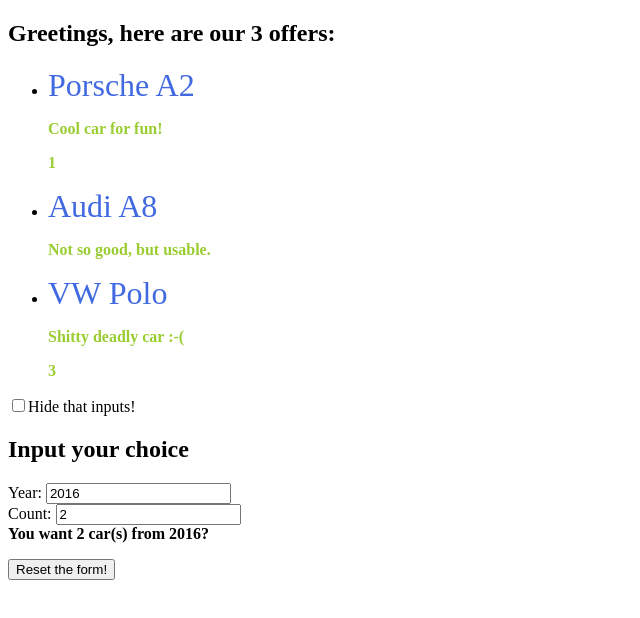
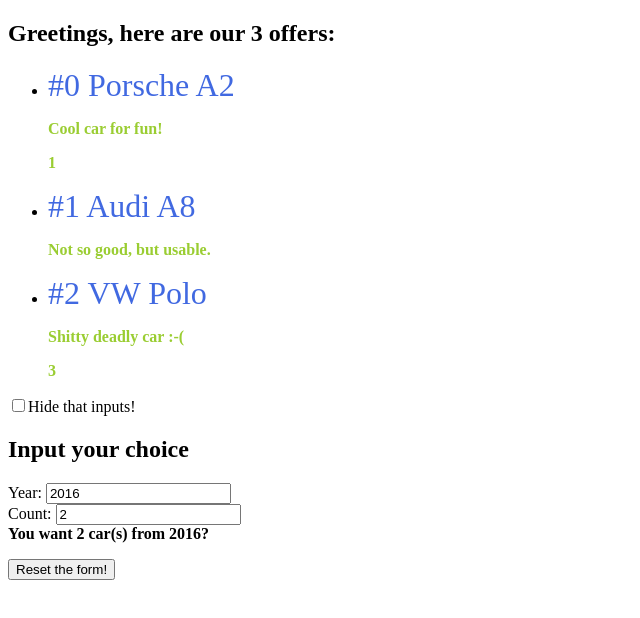
Before and after one commit to xafero/Cornered, a website: page CarHtmlApp/public_html/index.html in a window 1280 px wide. Shown: the whole page, without its empty margins (0-640 px from the left). Drawn offline with nearby package versions, Linux system fonts and the light colour scheme.

Commit message:
Added index number to list

```diff
--- a/CarHtmlApp/public_html/index.html
+++ b/CarHtmlApp/public_html/index.html
@@ -17,7 +17,7 @@
 
         <ul>
             <li ng-repeat="car in cars">
-                <span class="name">{{car.name}}</span>
+                <span class="name">#{{$index}} {{car.name}}</span>
                 <p class="desc">{{car.snippet}}</p>
                 <p class="desc" ng-bind="car.weight" />
             </li>
```
